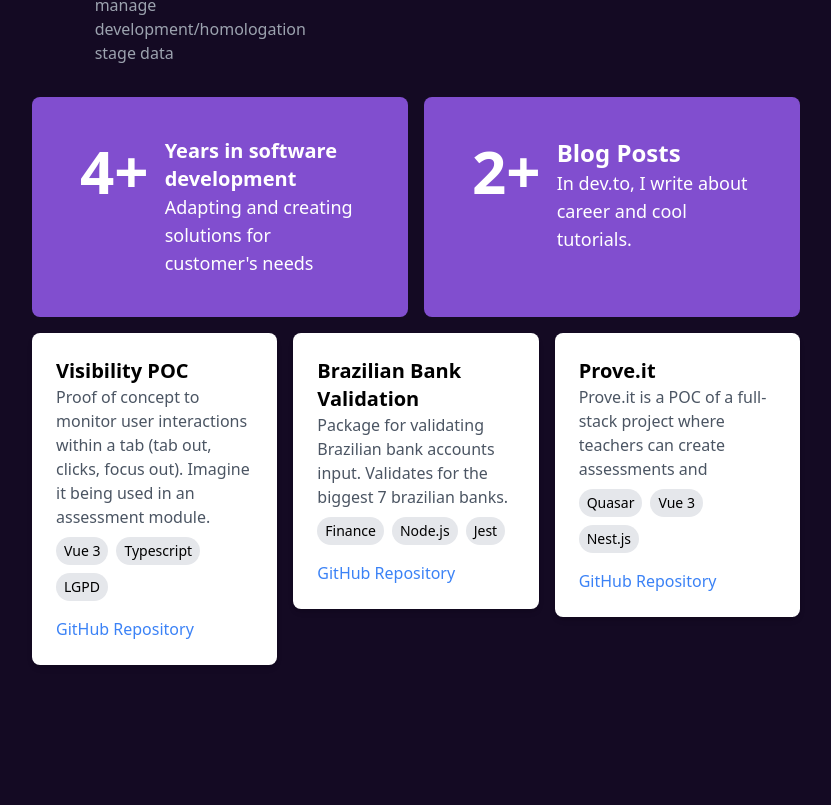
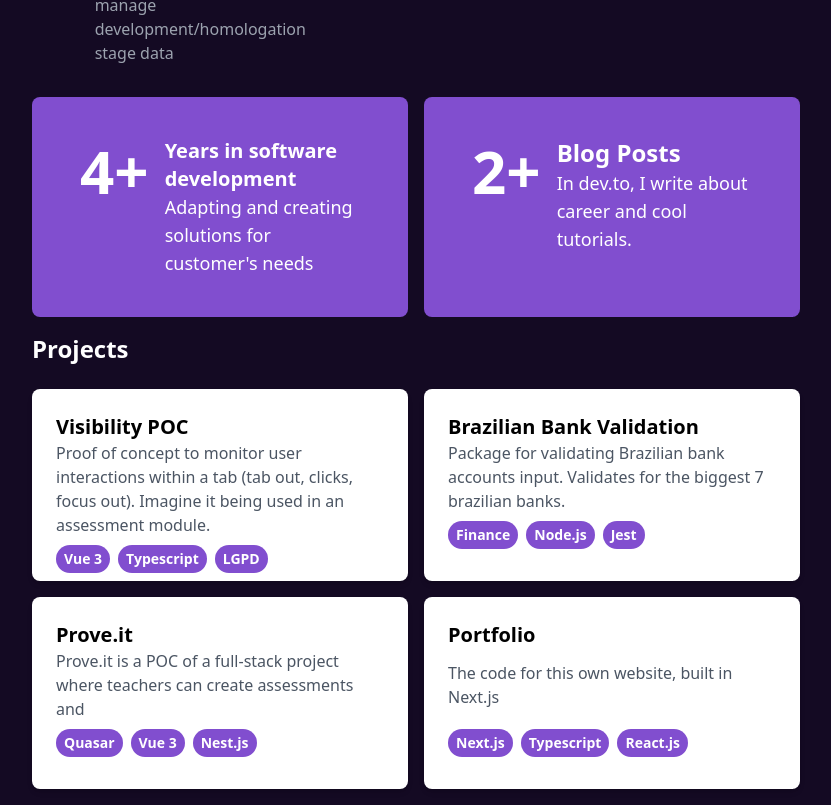
Before and after one commit to eduardocappellotto/cappellotto-portfolio, a Next.js app: page / in a window 1280 px wide. Shown: the part 1475-2280 px from the top of the page, without its empty margins (224-1055 px from the left). Before the commit the page ends 2204 px from the top, so only its background shows below. Built offline with nearby package versions, Linux system fonts and the light colour scheme.

Commit message:
feat: ended development.

```diff
--- /dev/null
+++ b/src/components/CareerSummary.tsx
@@ -0,0 +1,16 @@
+import React from "react";
+
+const CareerSummary: React.FC = () => {
+  return (
+    <h1 className="text-xl font-thin text-white my-10">
+      Experienced in full-stack development professionally since 2019, from
+      coding to deploy, embracing DevOps culture. Skilled in building and
+      maintaining systems for various industries, from startups to established
+      companies. Proficient in developing Design Systems, implementing
+      microservices architectures, and ensuring seamless communication within
+      applications.
+    </h1>
+  );
+};
+
+export default CareerSummary;
--- a/src/components/Header.tsx
+++ b/src/components/Header.tsx
@@ -28,6 +28,7 @@ const Header: React.FC = () => {
             href="https://github.com/eduardocappellotto"
             text="github"
           />
+          <HeaderLink href="https://dev.to/eduardocappellotto" text="dev.to" />
         </div>
       </section>
 
--- a/src/components/HeaderLink.tsx
+++ b/src/components/HeaderLink.tsx
@@ -7,7 +7,11 @@ interface HeaderLinkProps {
 
 const HeaderLink: React.FC<HeaderLinkProps> = ({ href, text }) => {
   return (
-    <a href={href} className="text-gray-400 text-xl lg:text-2xl mr-4 lg:mr-6">
+    <a
+      href={href}
+      target="_blank"
+      className="text-gray-400 text-xl lg:text-2xl mr-4 lg:mr-6"
+    >
       {text}
     </a>
   );
--- a/src/components/Projects.tsx
+++ b/src/components/Projects.tsx
@@ -13,28 +13,27 @@ const ProjectCard: React.FC<ProjectCardProps> = ({
   description,
   tags,
 }) => {
+  const handleCardClick = () => {
+    window.open(githubLink, "_blank");
+  };
+
   return (
-    <div className="bg-white p-6 rounded-lg shadow-md">
+    <div
+      className="flex flex-col justify-between bg-white p-6 rounded-lg shadow-md h-48 cursor-pointer hover:opacity-70"
+      onClick={handleCardClick}
+    >
       <h3 className="text-xl font-semibold">{name}</h3>
       <p className="text-gray-600 mb-2">{description}</p>
       <div className="flex flex-wrap">
         {tags.map((tag, index) => (
           <span
             key={index}
-            className="bg-gray-200 px-2 py-1 text-sm rounded-full mr-2 mb-2"
+            className="bg-primary text-white px-2 py-1 text-sm font-bold rounded-full mr-2 mb-2"
           >
             {tag}
           </span>
         ))}
       </div>
-      <a
-        href={githubLink}
-        target="_blank"
-        rel="noopener noreferrer"
-        className="text-blue-500 mt-2 inline-block"
-      >
-        GitHub Repository
-      </a>
     </div>
   );
 };
--- /dev/null
+++ b/src/components/ProjectsSection.tsx
@@ -0,0 +1,62 @@
+import React from "react";
+import ProjectCard from "./Projects";
+
+interface Project {
+  name: string;
+  githubLink: string;
+  description: string;
+  tags: string[];
+}
+
+const mockProjects: Project[] = [
+  {
+    name: "Visibility POC",
+    githubLink: "https://github.com/eduardocappellotto/visibility-poc",
+    description:
+      "Proof of concept to monitor user interactions within a tab (tab out, clicks, focus out). Imagine it being used in an assessment module.",
+    tags: ["Vue 3", "Typescript", "LGPD"],
+  },
+  {
+    name: "Brazilian Bank Validation",
+    githubLink:
+      "https://github.com/eduardocappellotto/validacao-bancaria-brasileira",
+    description:
+      "Package for validating Brazilian bank accounts input. Validates for the biggest 7 brazilian banks.",
+    tags: ["Finance", "Node.js", "Jest"],
+  },
+  {
+    name: "Prove.it",
+    githubLink: "https://github.com/eduardocappellotto/proveit-interface",
+    description:
+      "Prove.it is a POC of a full-stack project where teachers can create assessments and ",
+    tags: ["Quasar", "Vue 3", "Nest.js"],
+  },
+  {
+    name: "Portfolio",
+    githubLink: "https://github.com/eduardocappellotto/cappellotto-portfolio",
+    description: "The code for this own website, built in Next.js",
+    tags: ["Next.js", "Typescript", "React.js"],
+  },
+];
+
+const ProjectsSection: React.FC = () => {
+  return (
+    <>
+      <h2 className="text-2xl mb-6 text-white font-semibold">Projects</h2>
+      <section className="my-4 grid grid-cols-1 md:grid-cols-1 lg:grid-cols-2 gap-4">
+        {mockProjects.map((project, index) => (
+          <div key={index} className="col-span-1">
+            <ProjectCard
+              name={project.name}
+              githubLink={project.githubLink}
+              description={project.description}
+              tags={project.tags}
+            />
+          </div>
+        ))}
+      </section>
+    </>
+  );
+};
+
+export default ProjectsSection;
--- a/src/components/SkillCategory.tsx
+++ b/src/components/SkillCategory.tsx
@@ -1,7 +1,6 @@
 // components/SkillCategory.tsx
 import React from "react";
 import { Skill } from "./SkillsSection";
-
 interface SkillCategoryProps {
   categoryTitle: string;
   skills: Skill[];
--- a/src/components/Timeline.tsx
+++ b/src/components/Timeline.tsx
@@ -1,11 +1,40 @@
-// components/Timeline.tsx
-import React from 'react';
+import React from "react";
+
+interface Job {
+  jobTitle: string;
+  date: string;
+}
+
+const jobHistory: Job[] = [
+  {
+    jobTitle: "Job 1",
+    date: "Sept/2021 - Sept/2022",
+  },
+  {
+    jobTitle: "Job 2",
+    date: "Sept/2022 - Sept/2023",
+  },
+  {
+    jobTitle: "Software Engineer @Demarco",
+    date: "Sept/2023 - Today",
+  },
+];
 
 const Timeline: React.FC = () => {
   return (
-    <section className="my-4 p-4">
-      {/* Add a timeline of your recent jobs here */}
-    </section>
+    <div className="timeline">
+      <h2 className="text-2xl mb-6 text-white font-semibold">Job History</h2>
+      <ul>
+        {jobHistory.map((job, index) => (
+          <li key={index} className="timeline-item">
+            <div className="timeline-item-content">
+              <span className="timeline-date">{job.date}</span>
+              <h3 className="text-white font-semibold">{job.jobTitle}</h3>
+            </div>
+          </li>
+        ))}
+      </ul>
+    </div>
   );
 };
 
--- a/src/pages/index.tsx
+++ b/src/pages/index.tsx
@@ -3,61 +3,18 @@ import React from "react";
 import Header from "../components/Header";
 import SkillsSection from "../components/SkillsSection";
 import ExperienceSection from "../components/ExperienceSection";
-import Timeline from "../components/Timeline";
-import ProjectCard from "@/components/Projects";
-
-const mockProjects = [
-  {
-    name: "Visibility POC",
-    githubLink: "https://github.com/eduardocappellotto/visibility-poc",
-    description:
-      "Proof of concept to monitor user interactions within a tab (tab out, clicks, focus out). Imagine it being used in an assessment module.",
-    tags: ["Vue 3", "Typescript", "LGPD"],
-  },
-  {
-    name: "Brazilian Bank Validation",
-    githubLink:
-      "https://github.com/eduardocappellotto/validacao-bancaria-brasileira",
-    description:
-      "Package for validating Brazilian bank accounts input. Validates for the biggest 7 brazilian banks.",
-    tags: ["Finance", "Node.js", "Jest"],
-  },
-  {
-    name: "Prove.it",
-    githubLink: "https://github.com/eduardocappellotto/proveit-interface",
-    description:
-      "Prove.it is a POC of a full-stack project where teachers can create assessments and ",
-    tags: ["Quasar", "Vue 3", "Nest.js"],
-  },
-];
+import ProjectsSection from "@/components/ProjectsSection";
+import CareerSummary from "@/components/CareerSummary";
+import JobTimeline from "../components/Timeline";
 
 const HomePage: React.FC = () => {
   return (
     <div className="h-full m-auto w-4/5">
       <Header />
-      <h1 className="text-xl font-thin text-white my-10">
-        Experienced in full-stack development professionally since 2019, from
-        coding to deploy, embracing DevOps culture. Skilled in building and
-        maintaining systems for various industries, from startups to established
-        companies. Proficient in developing Design Systems, implementing
-        microservices architectures, and ensuring seamless communication within
-        applications.
-      </h1>
+      <CareerSummary />
       <SkillsSection />
       <ExperienceSection />
-      <section className="my-4 grid grid-cols-1 md:grid-cols-2 lg:grid-cols-3 gap-4">
-        {mockProjects.map((project, index) => (
-          <div key={index} className="col-span-1">
-            <ProjectCard
-              name={project.name}
-              githubLink={project.githubLink}
-              description={project.description}
-              tags={project.tags}
-            />
-          </div>
-        ))}
-      </section>
-      <Timeline />
+      <ProjectsSection />
     </div>
   );
 };
```
